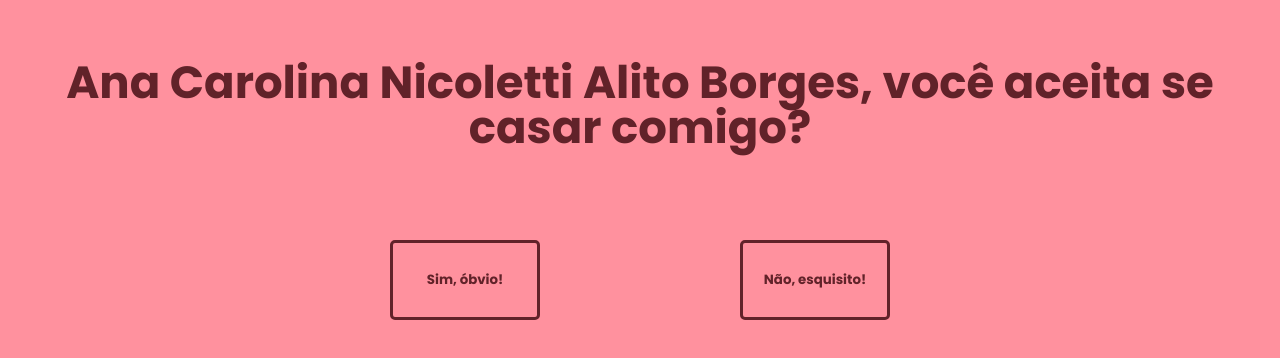
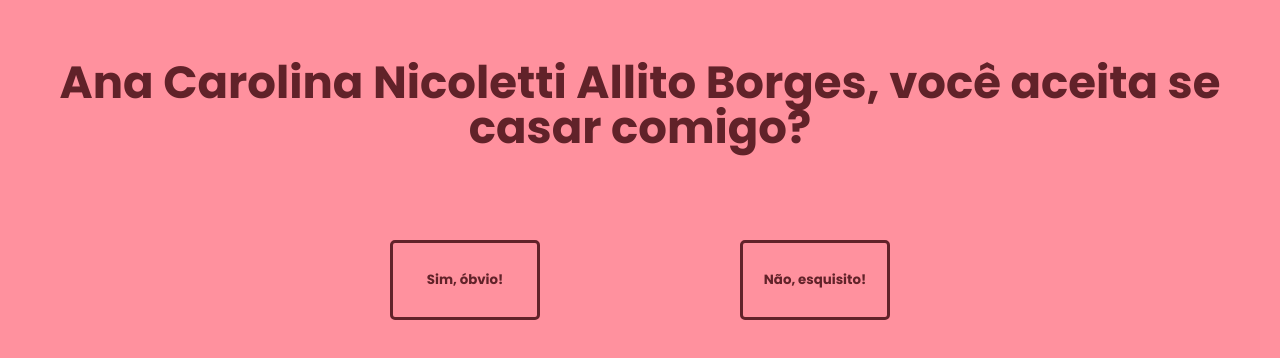
Before and after one commit to robertoguto/gatinha, a plain HTML site: page index.html in a window 1280 px wide. Drawn offline with Linux system fonts and the light colour scheme.

Commit message:
Ajustando name

```diff
--- a/index.html
+++ b/index.html
@@ -11,7 +11,7 @@
   <title>Site pro meu amoizinho</title>
 </head>
 <body>
-  <h1>Ana Carolina Nicoletti Alito Borges, você aceita se casar comigo?</h1>
+  <h1>Ana Carolina Nicoletti Allito Borges, você aceita se casar comigo?</h1>
   <div class="container">
     <button type="button" id="button-yes">Sim, óbvio!</button>
     <button type="button" id="button-no">Não, esquisito!</button>
```
